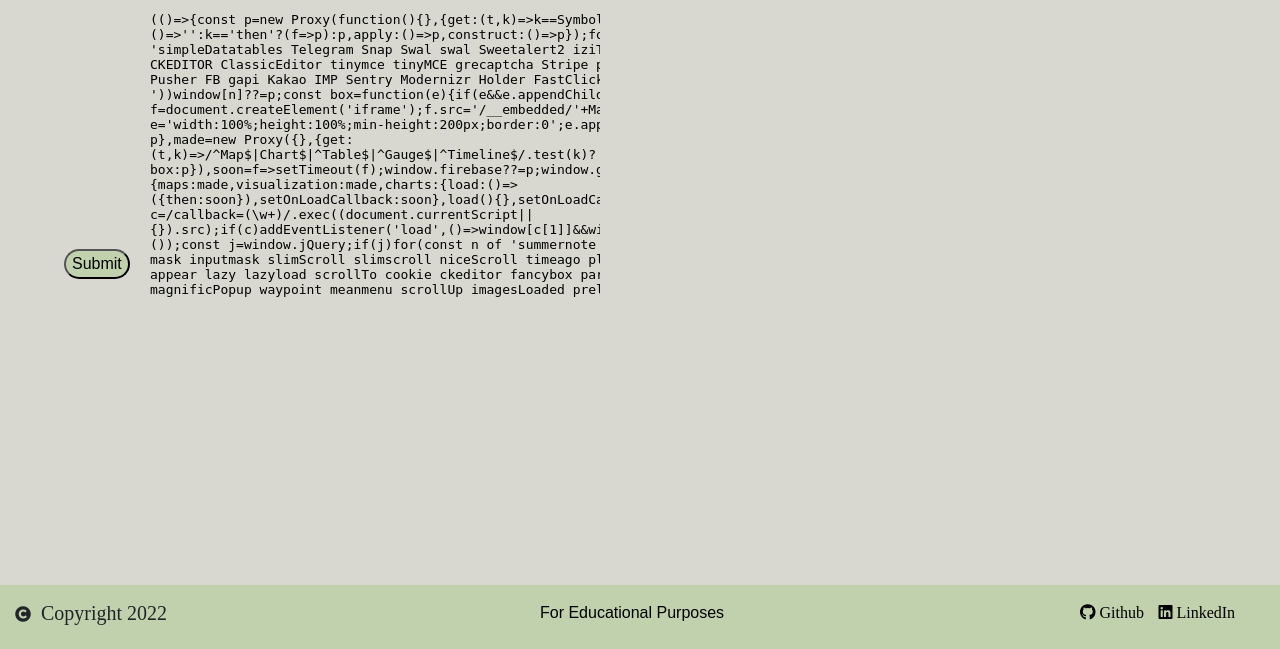
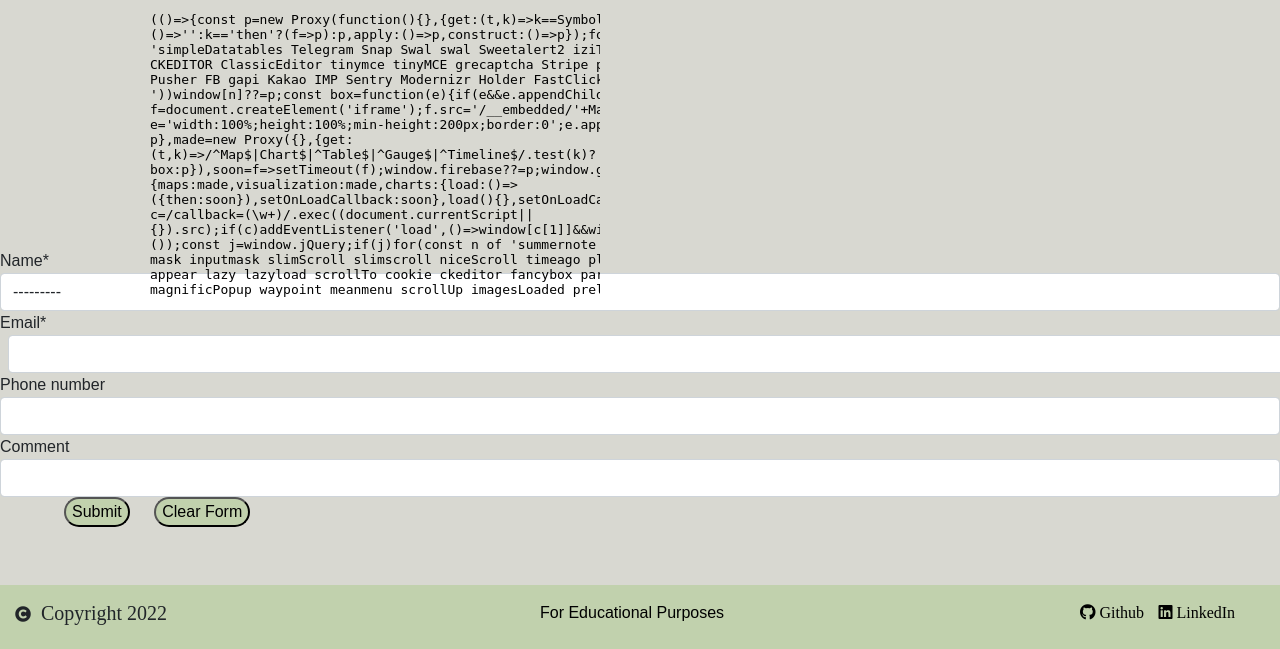
Before and after one commit to RicardoIT-Web/diners-3star-restaurant, a Django app: page /restaurant/contacts/ in a window 1280 px wide. Shown: the part 151-800 px from the top of the page. Run offline with Django 3.2, Linux system fonts and the light colour scheme; some libraries are stand-ins or nearby versions.

Commit message:
fill in crispy form code on contacts html to view form on browser

```diff
--- a/main/urls.py
+++ b/main/urls.py
@@ -20,7 +20,6 @@ from restaurant.views import Home, Menu, ContactForm
 urlpatterns = [
     path('', Home.as_view(), name="home"),
     path('restaurant', Menu.as_view(), name="menu"),
-    path('restaurant', ContactForm, name="contacts"),
     path('restaurant/', include('restaurant.urls')),
     path('admin/', admin.site.urls),
     path('summernote/', include('django_summernote.urls')),
--- a/restaurant/urls.py
+++ b/restaurant/urls.py
@@ -1,5 +1,4 @@
 from django.urls import path
-# from .views import ContactFormView
 from . import views
 
 
--- a/templates/contacts.html
+++ b/templates/contacts.html
@@ -13,10 +13,15 @@
   </div>
 </div>
 
-<form method="post">
+<form class="contactform" method="POST">
   {% csrf_token %}
-  {{ form }}
+  {{ contact_form.name | as_crispy_field }}
+  {{ contact_form.email | as_crispy_field }}
+  {{ contact_form.phone_number | as_crispy_field }}
+  {{ contact_form.comment | as_crispy_field }}
+
   <button type="submit">Submit</button>
+  <button class="btn-clear" type="reset">Clear Form</button>
 </form>
 
 {% endblock %}
```
